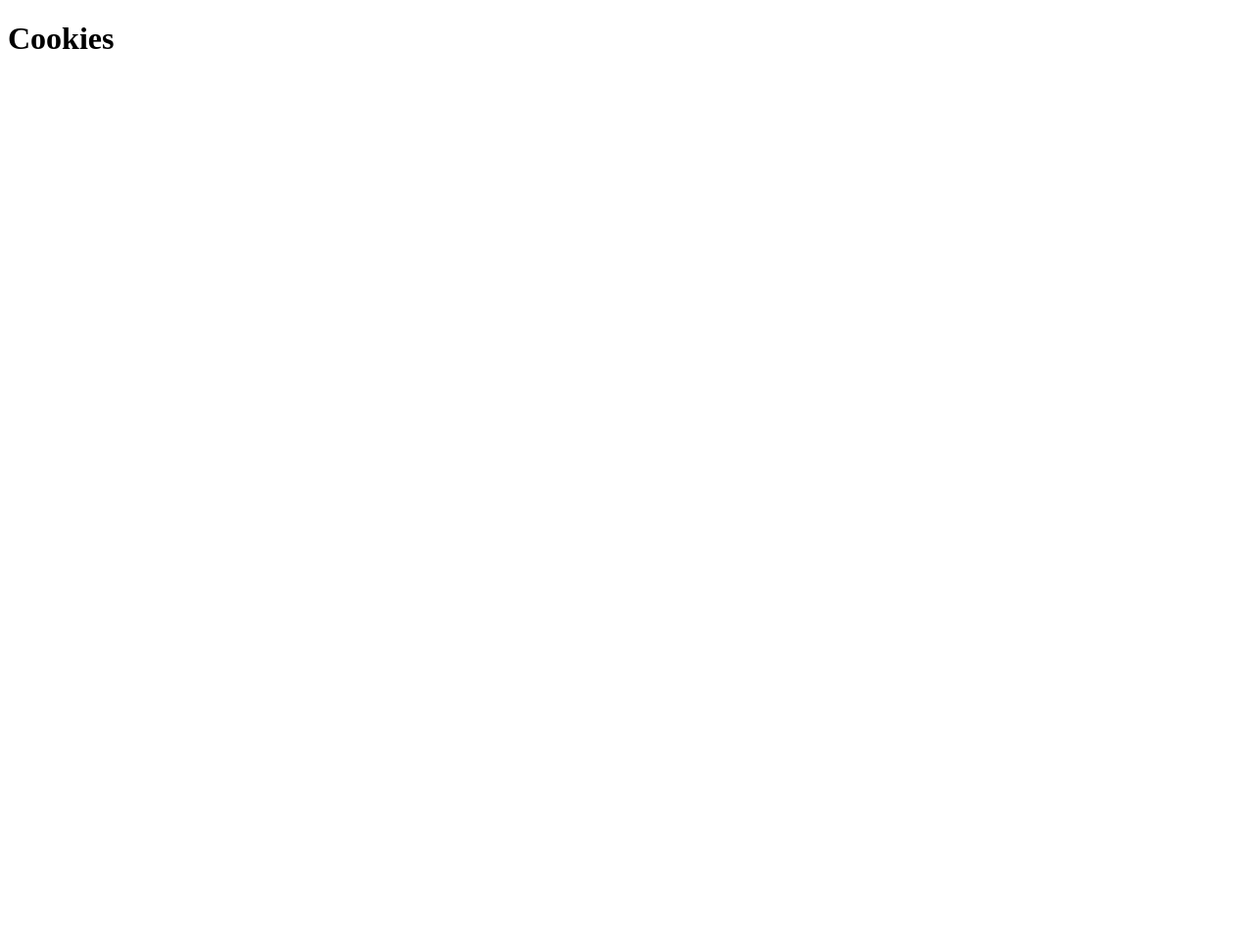
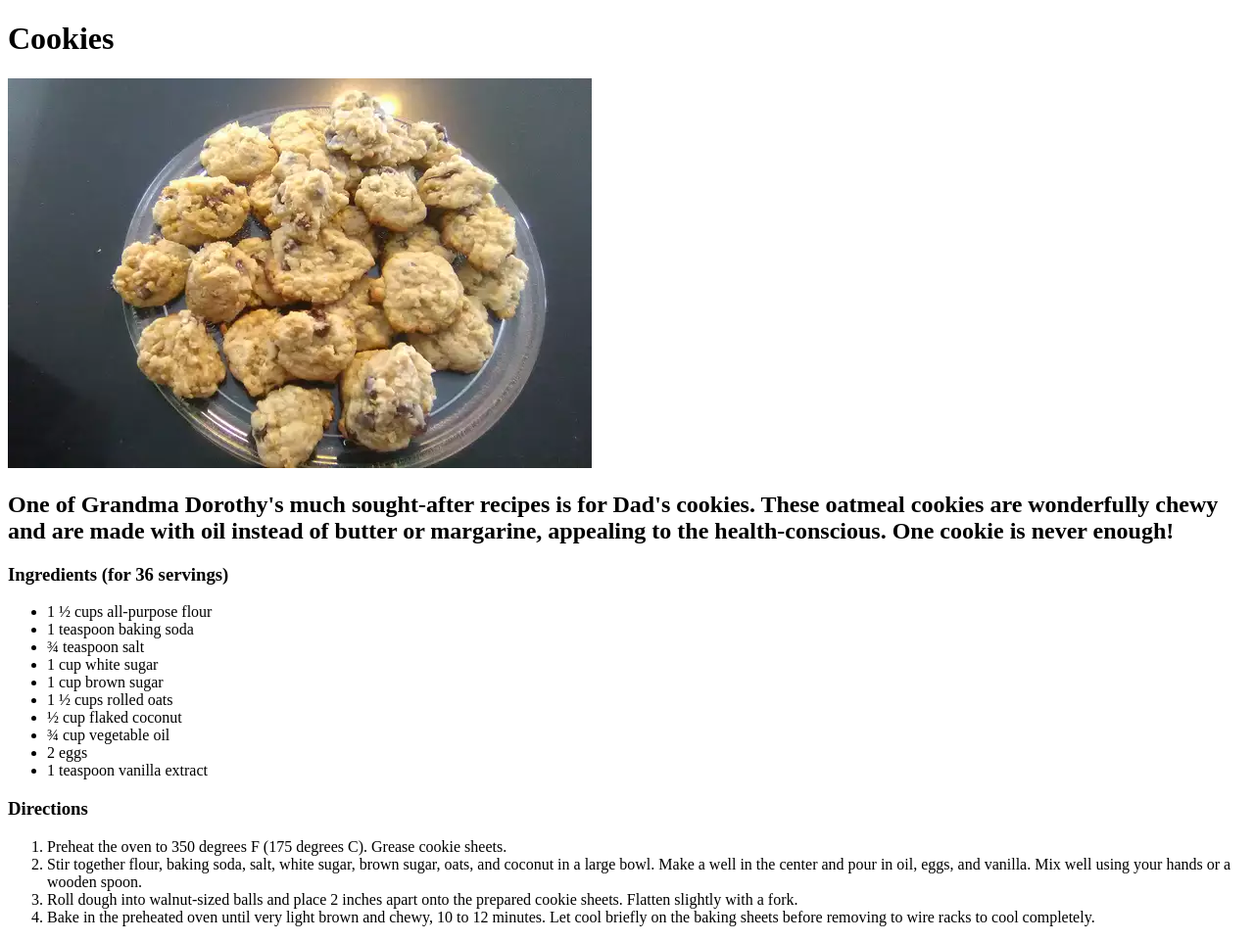
Before and after one commit to connorbelding/odin-recipes, a plain HTML site: page recipes/cookies.html in a window 1280 px wide. Shown: the whole page at 98% size. Before the commit the page ends 800 px from the top, so only its background shows below. Drawn offline with Linux system fonts and the light colour scheme.

Commit message:
Added image, ingredients, and directions for cookies recipe

```diff
--- a/recipes/cookies.html
+++ b/recipes/cookies.html
@@ -1,12 +1,52 @@
 <!DOCTYPE html>
 <html lang="en">
+
 <head>
     <meta charset="UTF-8">
     <meta http-equiv="X-UA-Compatible" content="IE=edge">
     <meta name="viewport" content="width=device-width, initial-scale=1.0">
     <title>Odin Recipes | Cookies</title>
 </head>
+
 <body>
     <h1>Cookies</h1>
+    <img src="../images/cookies.webp" alt="Chocolate chip cookies on a plate">
+    <h2>One of Grandma Dorothy's much sought-after recipes is for Dad's cookies. These oatmeal cookies are wonderfully
+        chewy and are made with oil instead of butter or margarine, appealing to the health-conscious. One cookie is
+        never enough!</h2>
+    <h3>Ingredients (for 36 servings)</h3>
+    <ul>
+        <li>1 ½ cups all-purpose flour</li>
+        <li>1 teaspoon baking soda</li>
+        <li>¾ teaspoon salt</li>
+        <li>1 cup white sugar</li>
+        <li>1 cup brown sugar</li>
+        <li>1 ½ cups rolled oats</li>
+        <li>½ cup flaked coconut</li>
+        <li>¾ cup vegetable oil</li>
+        <li>2 eggs</li>
+        <li>1 teaspoon vanilla extract </li>
+    </ul>
+    <h3>
+        Directions
+    </h3>
+    <ol>
+        <li>
+            Preheat the oven to 350 degrees F (175 degrees C). Grease cookie sheets.
+        </li>
+        <li>
+            Stir together flour, baking soda, salt, white sugar, brown sugar, oats, and coconut in a large bowl. Make a
+            well in the center and pour in oil, eggs, and vanilla. Mix well using your hands or a wooden spoon.
+        </li>
+        <li>
+            Roll dough into walnut-sized balls and place 2 inches apart onto the prepared cookie sheets. Flatten
+            slightly with a fork.
+        </li>
+        <li>
+            Bake in the preheated oven until very light brown and chewy, 10 to 12 minutes. Let cool briefly on the
+            baking sheets before removing to wire racks to cool completely.
+        </li>
+    </ol>
 </body>
+
 </html>
```
Also changed, not shown: recipes/lasagna.html (+1 -1 lines).
